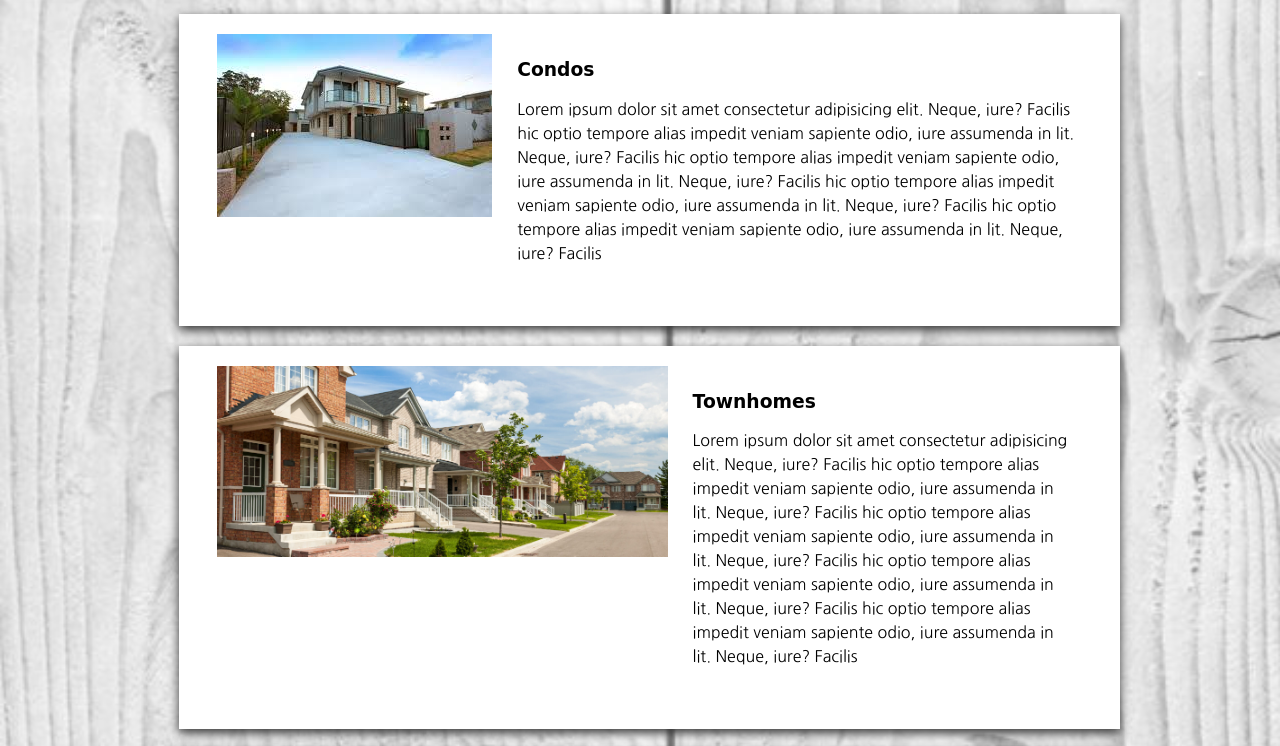
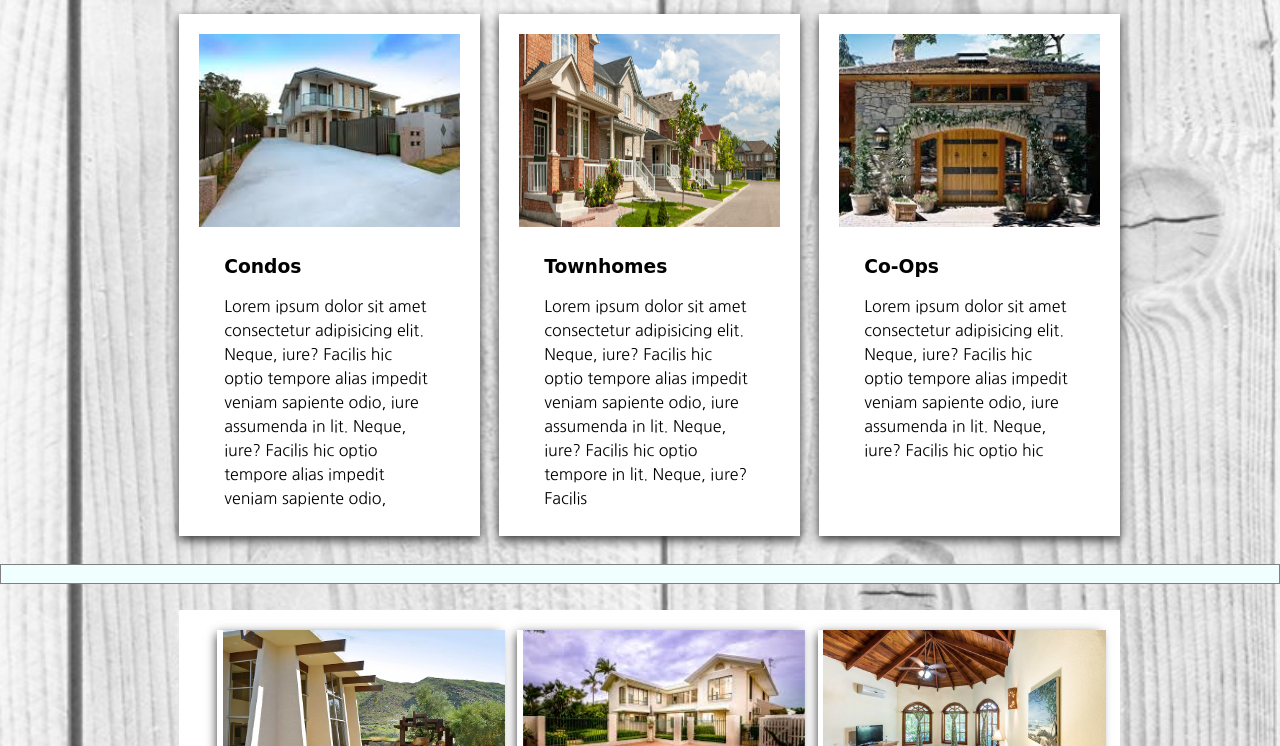
Before and after one commit to Mabast97/exceptionalrealty, a plain HTML site: page real-estate-listings.html in a window 1280 px wide. Shown: the part 183-929 px from the top of the page. Drawn offline with nearby package versions, Linux system fonts and the light colour scheme; a web font is replaced by a local one.

Commit message:
some small changes for real-estate-listings.html

```diff
--- a/css/style.css
+++ b/css/style.css
@@ -9,6 +9,11 @@ h3 {margin: 0 0 10px;}
 {
     color: blue;
     font-size: 2em;
+}
+
+#horizontal
+{
+    height: 18px; background-color: azure;
 }
 
 .shadow h4
--- a/real-estate-listings.html
+++ b/real-estate-listings.html
@@ -33,8 +33,9 @@
       </header>
 
 <div class="wrapper">
-    <section class="shadow col-3" id="flex">
-        <img src="images/1.jpg" alt="image" class="col-1" style="height: 100%; width: 50%;"/>
+    <div id="flex">
+    <section class="shadow col-1">
+        <img src="images/1.jpg" alt="image"  style="height: 40%; width: 100%;"/>
         <div class="space">
         <h3 >Condos</h3>
         <p>Lorem ipsum dolor sit amet consectetur
@@ -42,52 +43,39 @@
             optio tempore alias impedit veniam sapiente odio,
              iure assumenda in lit. Neque, iure? Facilis hic
             optio tempore alias impedit veniam sapiente odio,
-             iure assumenda in lit. Neque, iure? Facilis hic
-            optio tempore alias impedit veniam sapiente odio,
-             iure assumenda in lit. Neque, iure? Facilis hic
-            optio tempore alias impedit veniam sapiente odio,
-             iure assumenda in lit. Neque, iure? Facilis
         </p>
             </div>
     </section>
 
-    <section class="shadow col-3" id="flex">
-        <img src="images/2.jpg" alt="image" class="col-1" style="height: 100%; width: 50%;"/>
+    <section class="shadow col-1">
+        <img src="images/2.jpg" alt="image"  style="height: 40%; width: 100%;"/>
         <div class="space">
         <h3 >Townhomes</h3>
         <p>Lorem ipsum dolor sit amet consectetur
             adipisicing elit. Neque, iure? Facilis hic
             optio tempore alias impedit veniam sapiente odio,
              iure assumenda in lit. Neque, iure? Facilis hic
-            optio tempore alias impedit veniam sapiente odio,
-             iure assumenda in lit. Neque, iure? Facilis hic
-            optio tempore alias impedit veniam sapiente odio,
-             iure assumenda in lit. Neque, iure? Facilis hic
-            optio tempore alias impedit veniam sapiente odio,
-             iure assumenda in lit. Neque, iure? Facilis
+            optio tempore in lit. Neque, iure? Facilis
         </p>
             </div>
     </section>
 
-    <section class="shadow col-3" id="flex">
-        <img src="images/3.jpg" alt="image" class="col-1" style="height: 100%; width: 50%;"/>
+    <section class="shadow col-1">
+        <img src="images/3.jpg" alt="image"  style="height: 40%; width: 100%;"/>
         <div class="space">
         <h3 >Co-Ops</h3>
         <p>Lorem ipsum dolor sit amet consectetur
             adipisicing elit. Neque, iure? Facilis hic
             optio tempore alias impedit veniam sapiente odio,
              iure assumenda in lit. Neque, iure? Facilis hic
-            optio tempore alias impedit veniam sapiente odio,
-             iure assumenda in lit. Neque, iure? Facilis hic
-            optio tempore alias impedit veniam sapiente odio,
-             iure assumenda in lit. Neque, iure? Facilis hic
-            optio tempore alias impedit veniam sapiente odio,
-             iure assumenda in lit. Neque, iure? Facilis
+            optio  hic
         </p>
             </div>
     </section>
+    </div></div>
+    <hr noshade id="horizontal"/><br>
 
-    <div class="shadow">
+    <div class="wrapper">
     <section class="col-3" id="flex">
         <div class="col-1 shadow">
         <img src="images/4.webp" alt="image" class="col-1" style="height: 100%; width: 100%;"/>
@@ -115,7 +103,6 @@
         <img src="images/6.jpg" alt="image" class="col-1" style="height: 100%; width: 100%;"/>
         </div>
     </section>
-    </div>
 
 <section class="shadow">
     <h3 class="milk-text">Property Archive</h3>
```
